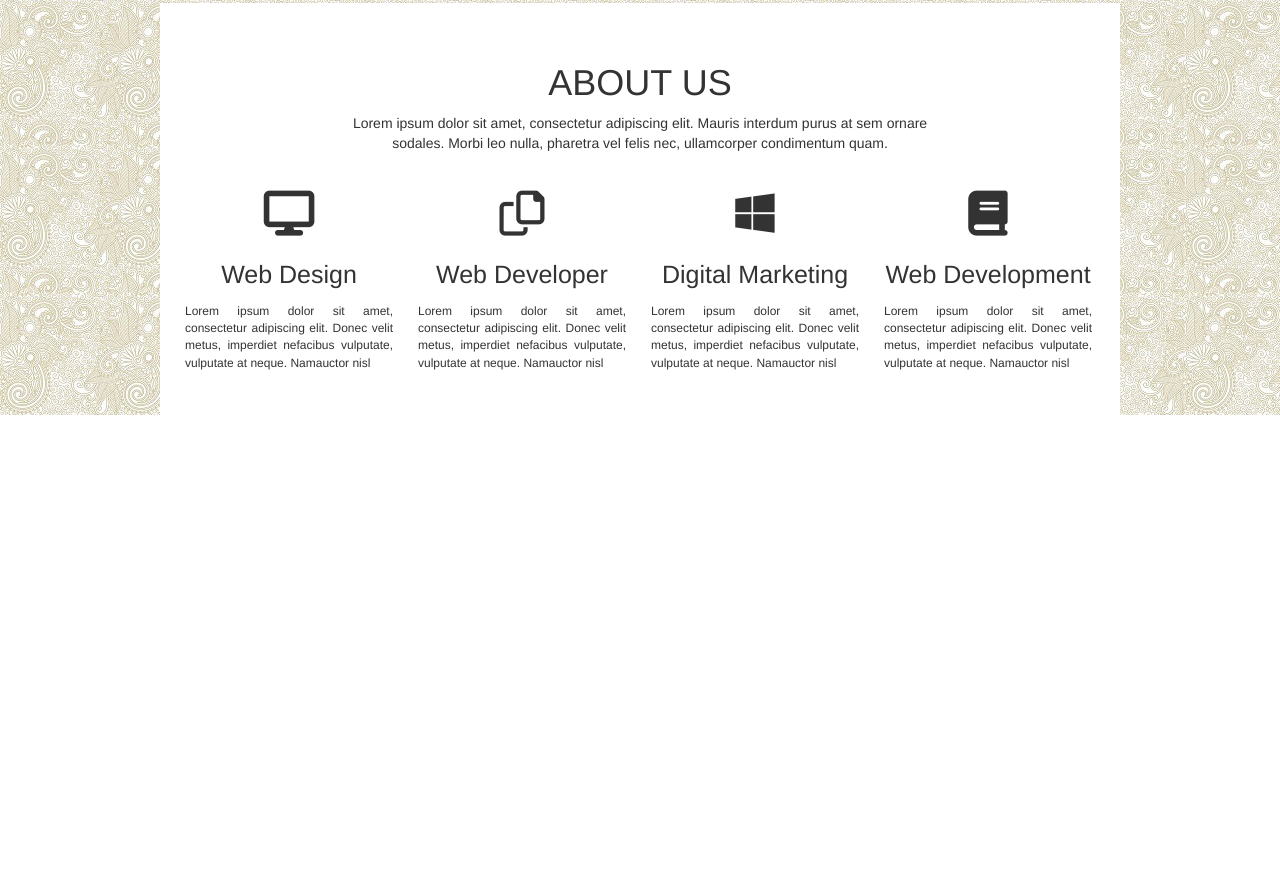
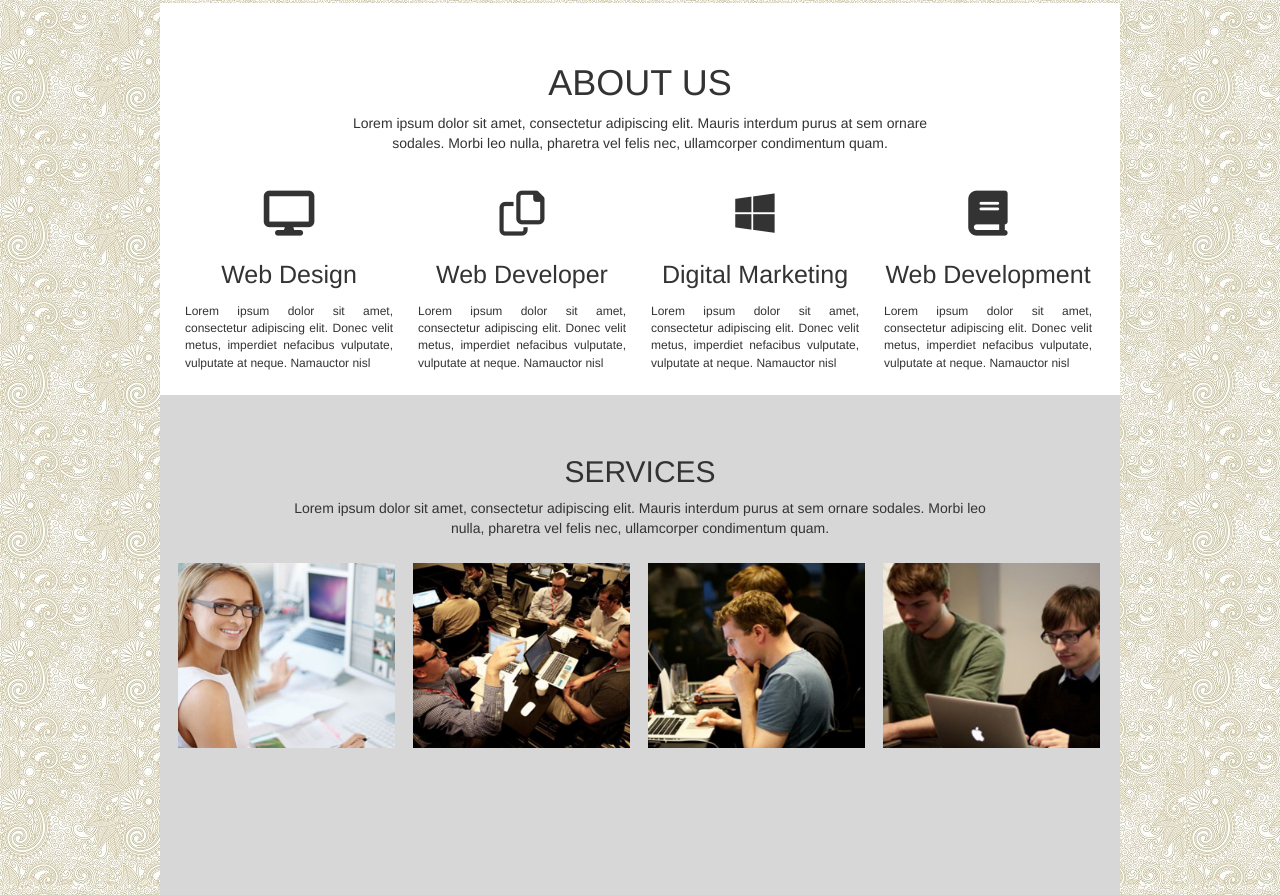
Before and after one commit to Web-mithlesh/Web-Tempate, a plain HTML site: page index.html in a window 1280 px wide. Shown: the part 447-1342 px from the top of the page. Before the commit the page ends 862 px from the top, so only its background shows below. Drawn offline with Linux system fonts and the light colour scheme.

Commit message:
services section and overlay design

```diff
--- a/css/style.css
+++ b/css/style.css
@@ -126,3 +126,53 @@ body{
 .about_part:first-child{
     margin-left: 25px;
 }
+/* **************************************************** */
+
+
+.row4{
+    height: 500px;
+    width: 100%;
+    background: #d7d7d7;
+    margin-top: -20px;
+}
+.service_section{}
+.service_top{
+     text-align: center;
+    padding-top: 40px;
+}
+.service_top h2{
+    text-transform: uppercase;
+}
+.service_top p {
+    width: 700px;
+    margin: 0 auto;
+    padding-bottom: 25px;
+}
+.service_bottom{}
+.service_part_all{}
+.service_item {
+    width: 217px;
+    float: left;
+    margin-left: 18px;
+    height: 185px;
+    position: relative;
+    overflow: hidden;
+}
+.service_item img{
+    height: 100%;
+    width: 100%;
+    position: absolute;
+}
+.overlay{
+    height: 100%;
+    width: 100%;
+    background: rgba(0,0,0, 0.5);
+    position: absolute;
+    bottom: -100%;
+    transition: 2s;
+}
+.service_item:hover .overlay{
+    bottom: 0;
+}
+.service_icon{}
+.service_icon i{}
--- a/index.html
+++ b/index.html
@@ -95,6 +95,50 @@
             </div>
         </div>
        </div>
+       <div class="row4">
+        <div class="service_section">
+            <div class="service_top">
+                <h2>Services</h2>
+                <p>Lorem ipsum dolor sit amet, consectetur adipiscing elit. Mauris interdum purus at sem ornare sodales. Morbi leo nulla, pharetra vel felis nec, ullamcorper condimentum quam. </p>
+            </div>
+            <div class="service_bottom">
+                <div class="service_part_all">
+                    <div class="service_item">
+                        <img src="images/s1.jpg" alt="">
+                        <div class="overlay"></div>
+                        <div class="service_icon">
+                        <i class="fa-brands fa-windows"></i>
+                        <i class="fa-brands fa-windows"></i>
+                        </div>
+                    </div>
+                    <div class="service_item">
+                        <img src="images/s2.jpg" alt="">
+                        <div class="overlay"></div>
+                        <div class="service_icon">
+                        <i class="fa-brands fa-windows"></i>
+                        <i class="fa-brands fa-windows"></i>
+                        </div>
+                    </div>
+                    <div class="service_item">
+                        <img src="images/s3.jpg" alt="">
+                        <div class="overlay"></div>
+                        <div class="service_icon">
+                        <i class="fa-brands fa-windows"></i>
+                        <i class="fa-brands fa-windows"></i>
+                        </div>
+                    </div>
+                    <div class="service_item">
+                        <img src="images/s4.jpg" alt="">
+                        <div class="overlay"></div>
+                        <div class="service_icon">
+                        <i class="fa-brands fa-windows"></i>
+                        <i class="fa-brands fa-windows"></i>
+                        </div>
+                    </div>
+                </div>
+            </div>
+        </div>
+       </div>
     </div>
     <script src="js/jquery.min.js"></script>
     <script src="js/bootstrap.min.js"></script>
```
Also changed, not shown: images/s1.jpg (added), images/s2.jpg (added), images/s3.jpg (added), images/s4.jpg (added).
